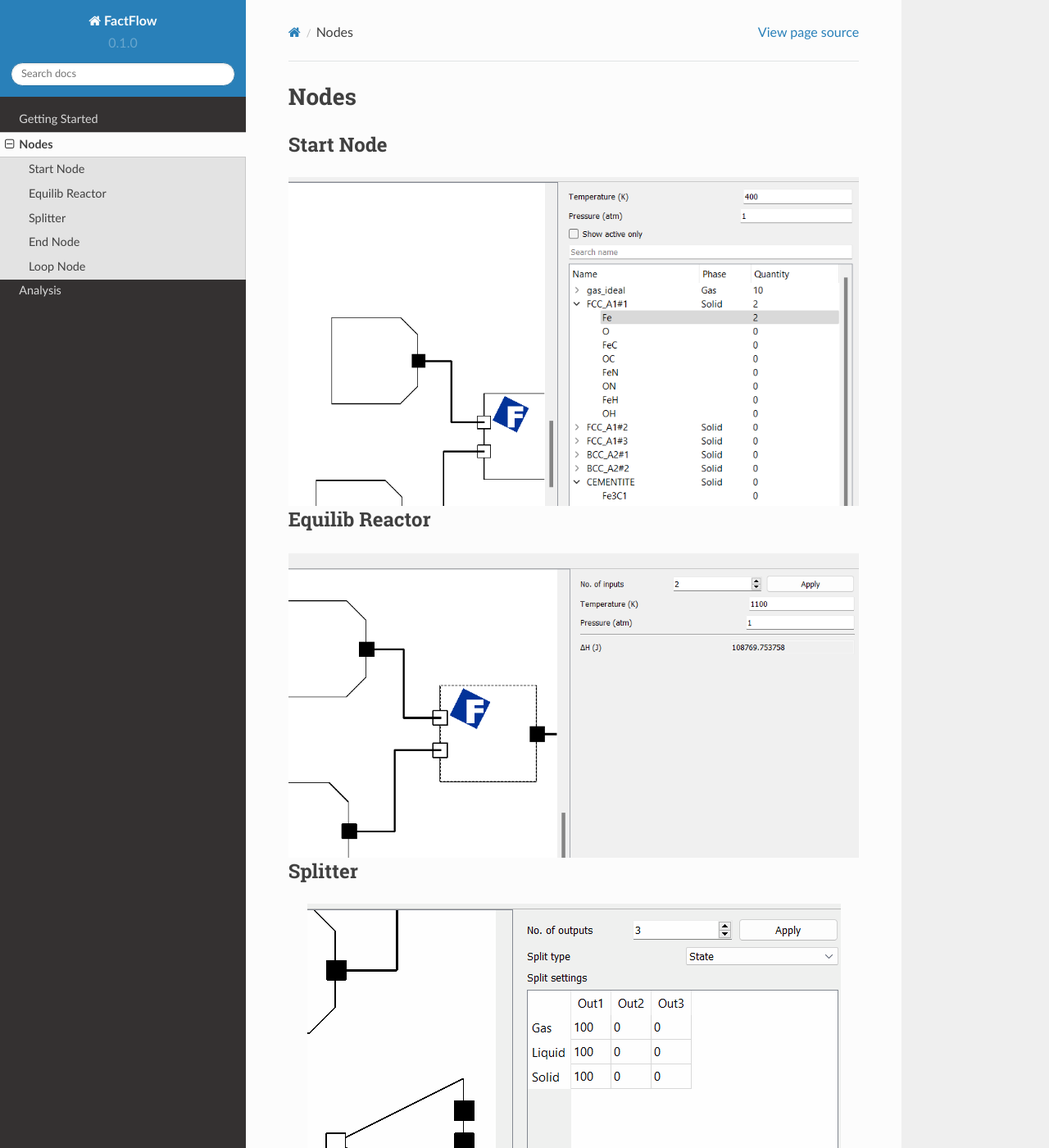
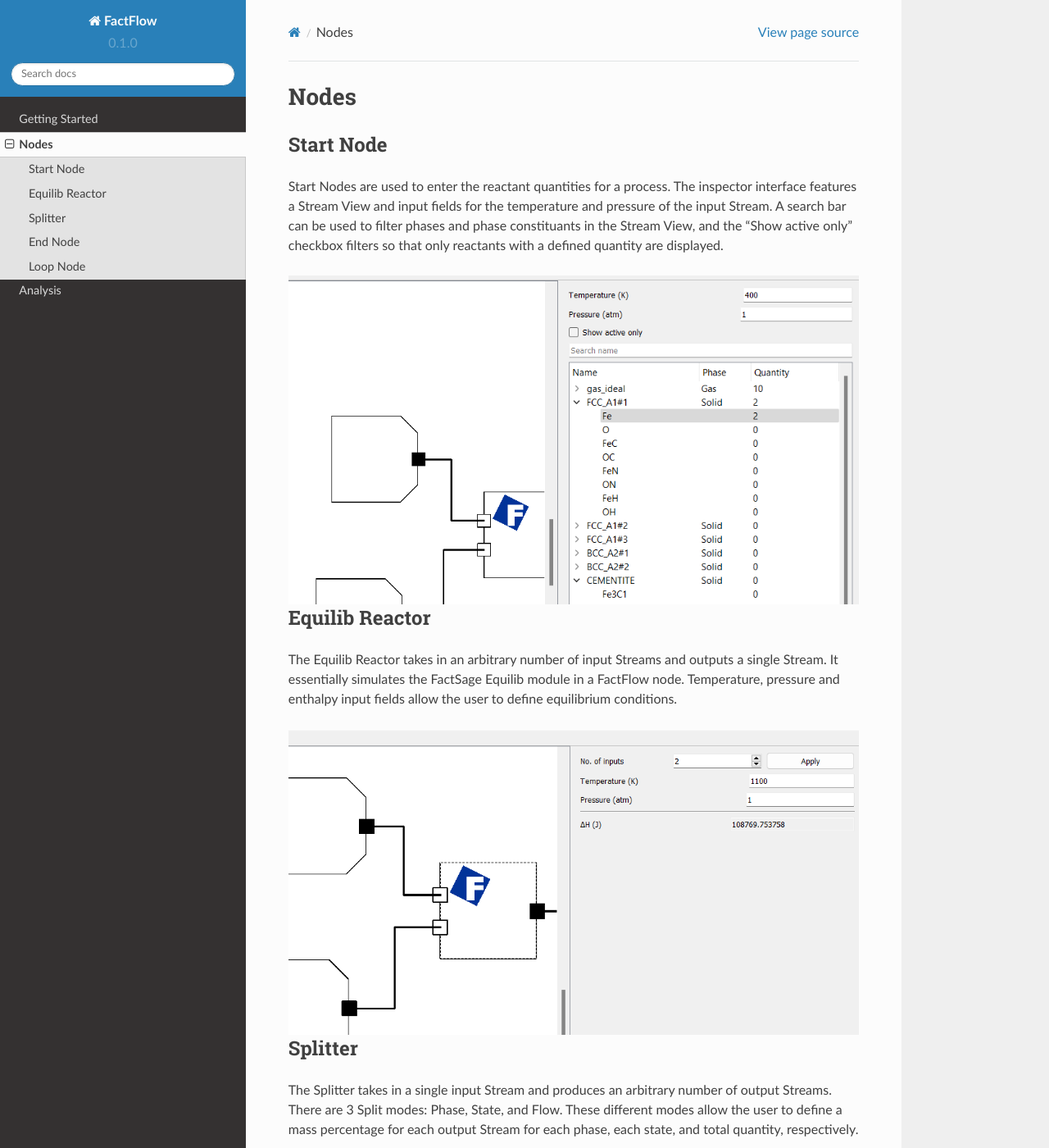
Before and after one commit to docs-user/factflow-docs, a Sphinx documentation site: the page built from docs/source/nodes.rst, in a window 1280 px wide and 1400 px high. Shown: the whole window at 82% size. Built offline with Sphinx 7.4.7 and the Read the Docs theme 2.0.0, drawn with Linux system fonts in a browser that asks for light colours; some of the changed text lies outside the part shown.

Commit message:
Update nodes.rst

```diff
--- a/docs/source/nodes.rst
+++ b/docs/source/nodes.rst
@@ -3,6 +3,11 @@ Nodes
 
 Start Node
 ------------
+
+Start Nodes are used to enter the reactant quantities for a process.
+The inspector interface features a Stream View and input fields for the temperature and pressure of the input Stream.
+A search bar can be used to filter phases and phase constituants in the Stream View, and the "Show active only" checkbox filters so that only reactants with a defined quantity are displayed.
+
 .. image:: StartNode.png
    :alt: StartNode
    :align: center
@@ -11,6 +16,11 @@ Start Node
 
 Equilib Reactor
 ------------
+
+The Equilib Reactor takes in an arbitrary number of input Streams and outputs a single Stream.
+It essentially simulates the FactSage Equilib module in a FactFlow node.
+Temperature, pressure and enthalpy input fields allow the user to define equilibrium conditions.
+
 .. image:: EquilibReactor.png
    :alt: EquilibReactor
    :align: center
@@ -19,6 +29,10 @@ Equilib Reactor
 
 Splitter
 ------------
+
+The Splitter takes in a single input Stream and produces an arbitrary number of output Streams.
+There are 3 Split modes: Phase, State, and Flow. These different modes allow the user to define a mass percentage for each output Stream for each phase, each state, and total quantity, respectively.
+
 .. image:: Splitter.gif
    :alt: Splitter
    :align: center
@@ -27,6 +41,10 @@ Splitter
 
 End Node
 ------------
+
+The End Node allows the user to view the products from their simulation via a Stream View.
+Right-clicking on a phase or a phase constituant displays the option to plot results in a graph, if the flowsheet contains a range.
+
 .. image:: EndNode.png
    :alt: EndNode
    :align: center
@@ -35,6 +53,12 @@ End Node
 
 Loop Node
 ------------
+
+The Loop node allows the user to create a recycling loop in their simulation.
+Unlike other nodes, the input slot is on the right, and the output slot is on the left.
+The threshold value corresponds to the percentage error that must be attained for the Loop node to consider that the looping has converged.
+If the looping has not converged after maximum iterations, the loop will stop.
+
 .. image:: LoopNode.png
    :alt: LoopNode
    :align: center
```
